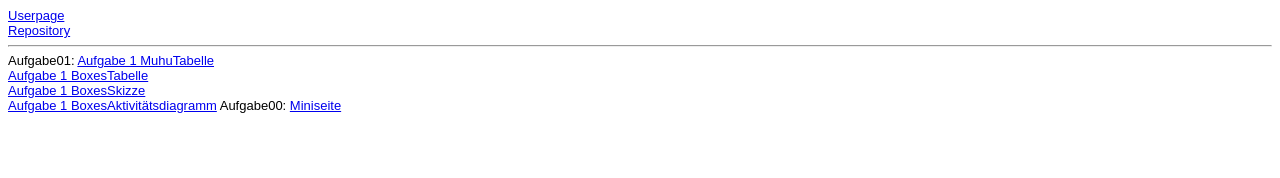
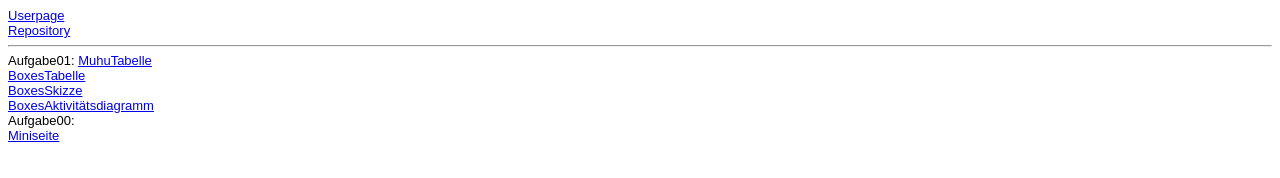
Before and after one commit to Annsophie100/EIA2, a plain HTML site: page Steckbrief/steckbrief.htm in a window 1280 px wide. Drawn offline with Linux system fonts and the light colour scheme.

Commit message:
steckbriefformat

```diff
--- a/Steckbrief/steckbrief.htm
+++ b/Steckbrief/steckbrief.htm
@@ -22,14 +22,16 @@
 
 		<hr>
 		Aufgabe01:
-		<a href="https://Annsophie100.github.io/EIA2/Aufgabe1/MuhuTabelle.pdf" target="_blank">Aufgabe 1 MuhuTabelle</a>
+		<a href="https://Annsophie100.github.io/EIA2/Aufgabe1/MuhuTabelle.pdf" target="_blank">MuhuTabelle</a>
 		<br>
-		<a href="https://Annsophie100.github.io/EIA2/Aufgabe1/BoxesTabelle.pdf" target="_blank">Aufgabe 1 BoxesTabelle</a>
+		<a href="https://Annsophie100.github.io/EIA2/Aufgabe1/BoxesTabelle.pdf" target="_blank">BoxesTabelle</a>
 		<br>
-		<a href="https://Annsophie100.github.io/EIA2/Aufgabe1/boxesSkizze.jpg" target="_blank">Aufgabe 1 BoxesSkizze</a>
+		<a href="https://Annsophie100.github.io/EIA2/Aufgabe1/boxesSkizze.jpg" target="_blank">BoxesSkizze</a>
 		<br>
-		<a href="https://Annsophie100.github.io/EIA2/Aufgabe1/AktivitätsdiagrammBoxes.jpeg" target="_blank">Aufgabe 1 BoxesAktivitätsdiagramm</a>
+		<a href="https://Annsophie100.github.io/EIA2/Aufgabe1/AktivitätsdiagrammBoxes.jpeg" target="_blank">BoxesAktivitätsdiagramm</a>
+		<br>
 		Aufgabe00:
+		<br>
 		<a href="https://Annsophie100.github.io/EIA2/Aufgabe00/aufgabe00.html" target="_blank">Miniseite</a>
 
 
```
